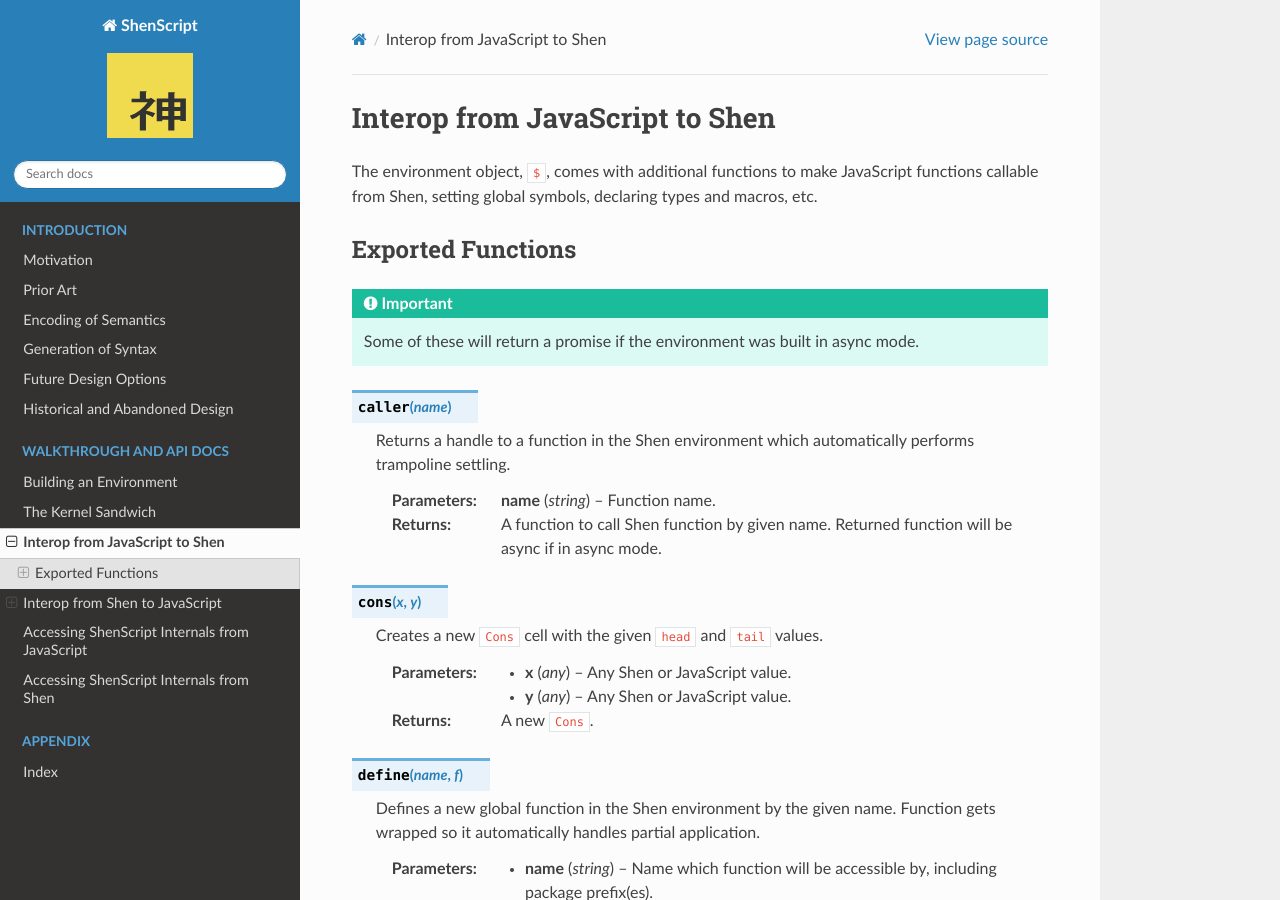
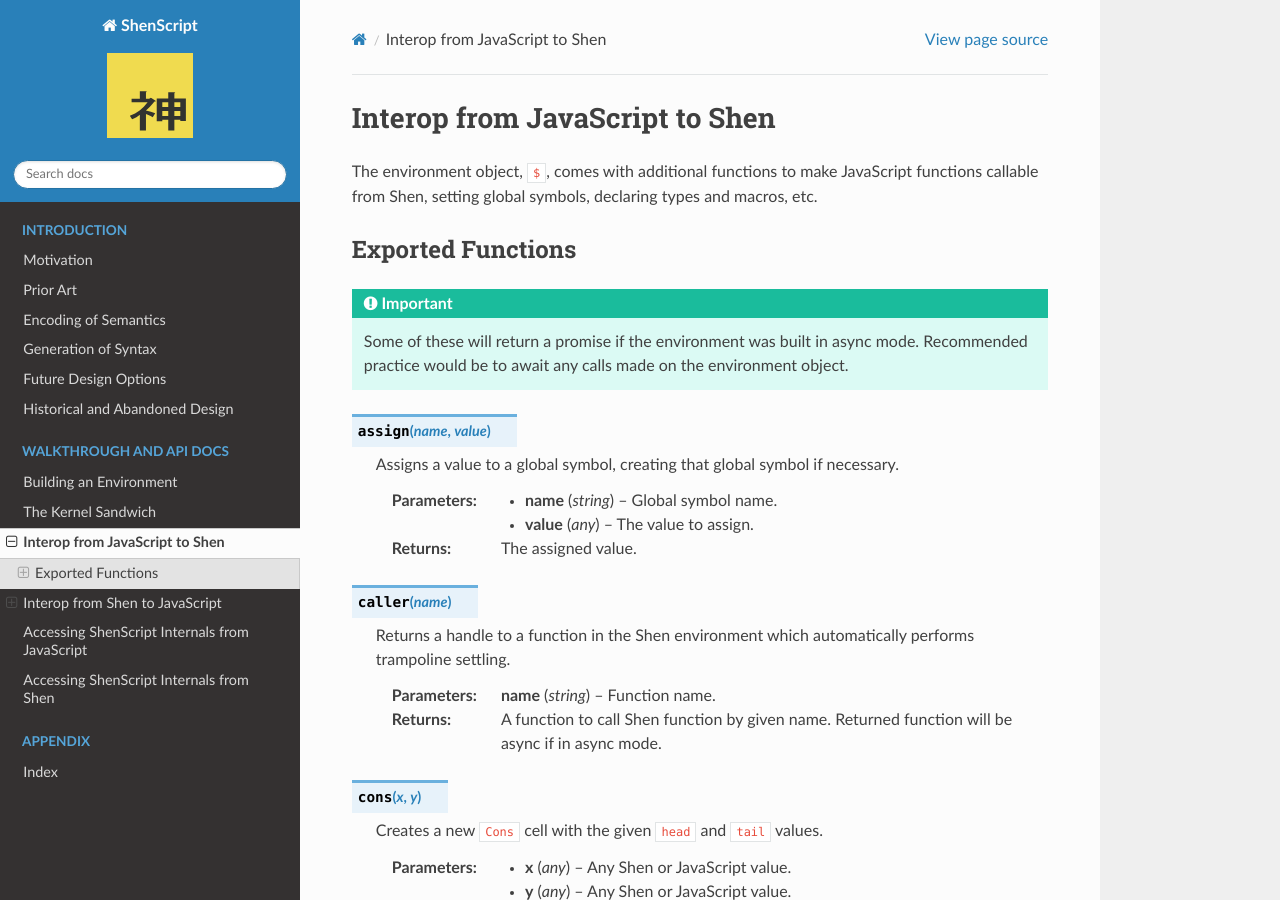
Before and after one commit to rkoeninger/ShenScript, a Sphinx documentation site: the page built from docs/interop.rst, in a window 1280 px wide and 900 px high. Built offline with Sphinx 7.4.7 and the Read the Docs theme 2.0.0, drawn with Linux system fonts in a browser that asks for light colours; some of the changed text lies outside the part shown.

Commit message:
Linting, updated docs for inline, assign

```diff
--- a/docs/interop.rst
+++ b/docs/interop.rst
@@ -8,7 +8,15 @@
 Exported Functions
 ------------------
 
-.. Important:: Some of these will return a promise if the environment was built in async mode.
+.. Important:: Some of these will return a promise if the environment was built in async mode. Recommended practice would be to await any calls made on the environment object.
+
+.. function:: assign(name, value)
+
+   Assigns a value to a global symbol, creating that global symbol if necessary.
+
+   :param string name:  Global symbol name.
+   :param any    value: The value to assign.
+   :returns:            The assigned value.
 
 .. function:: caller(name)
 
@@ -103,11 +111,13 @@
 
       // Renders a `(not X)` call with the JavaScript `!` operator
       // and inserts type conversions only as needed
-      inline('not', x => ann('JsBool', Unary('!', cast('JsBool', x))))
+      inline('not', 'JsBool', ['JsBool'], x => Unary('!', x));
 
-   :param string name: Name of symbol that triggers this rule to be applied.
-   :param function f:  Function that handles the JavaScript AST transformation for this rule.
-   :returns:           :js:`f`.
+   :param string name:       Name of symbol that triggers this rule to be applied.
+   :param string dataType:   The type of the whole expression, or :js:`null` if it is unknown.
+   :param array  paramTypes: The types of argument expressions, each can be :js:`null` if they are unknown.
+   :param function f:        Function that handles the JavaScript AST transformation for this rule.
+   :returns:                 :js:`f`.
 
 .. function:: load(path)
 
--- a/docs/setup.rst
+++ b/docs/setup.rst
@@ -58,6 +58,7 @@
    This class is a description of object returned by the :js:`backend` function and does not actually exist. It contains an initial ShenScript environment, without the Shen kernel loaded.
 
    :param function assemble:  Composes a sequence of JavaScript ASTs and Fabrications into a single Fabrication.
+   :param function assign:    Initialize or set a global symbol.
    :param boolean  async:     Environment will generate async functions.
    :param function bounce:    Creates a trampoline from function and rest arguments.
    :param function compile:   Turns KLambda expression array tree into JavaScript AST.
```
Also changed, not shown: other parts of docs/interop.rst (+1 -1 lines), other parts of docs/setup.rst (+1 -2 lines), docs/internals.rst (+0 -8 lines), 1 other file.
